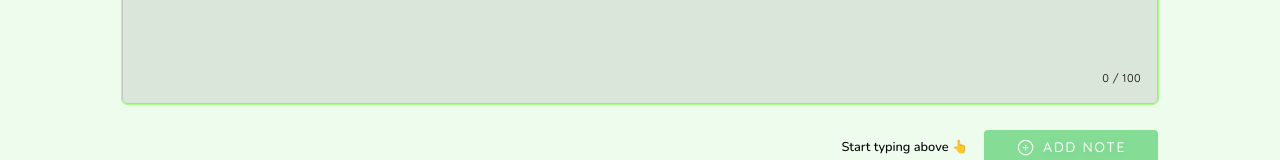
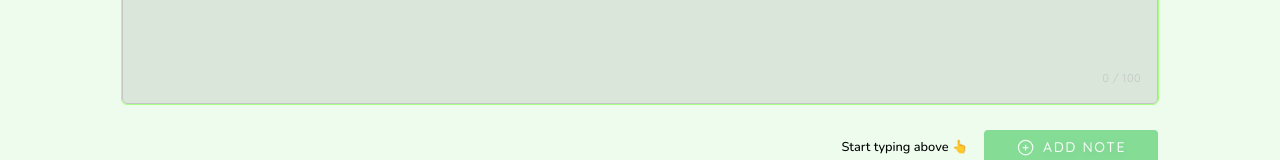
Before and after one commit to fdasabino/take_notes_vue_app, a Vue app: page /#/ in a window 1280 px wide. Shown: the part 212-372 px from the top of the page. Built offline with nearby package versions, Linux system fonts and the light colour scheme; what vue-toast-notification would draw is missing.

Commit message:
Update color of text in CustomInput.scss

```diff
--- a/src/components/Layout/CustomInput/CustomInput.scss
+++ b/src/components/Layout/CustomInput/CustomInput.scss
@@ -31,6 +31,7 @@
         bottom: 1rem;
         right: 1rem;
         font-size: 0.7rem;
+        color: $base-dark-grey;
     }
 
     textarea {
```
